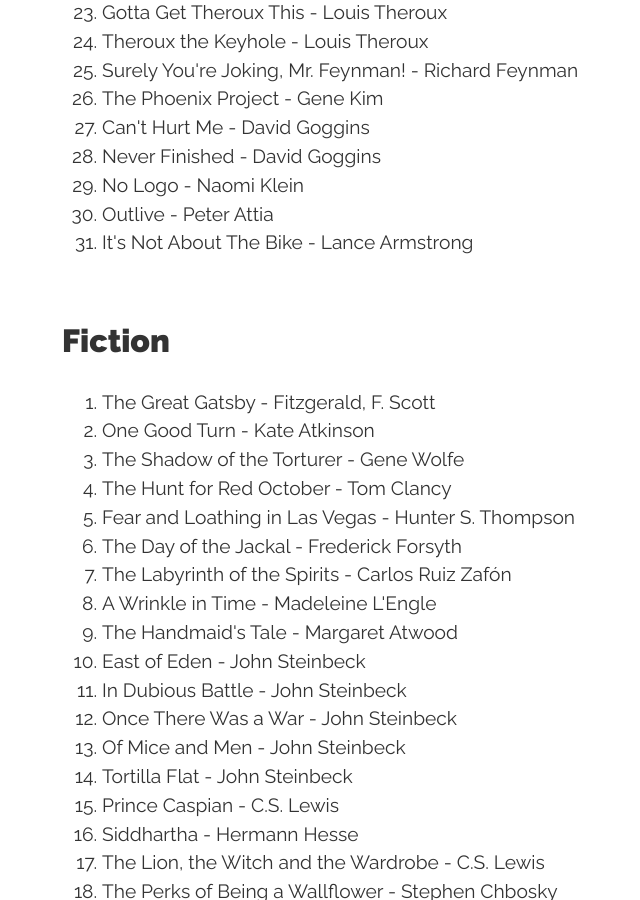
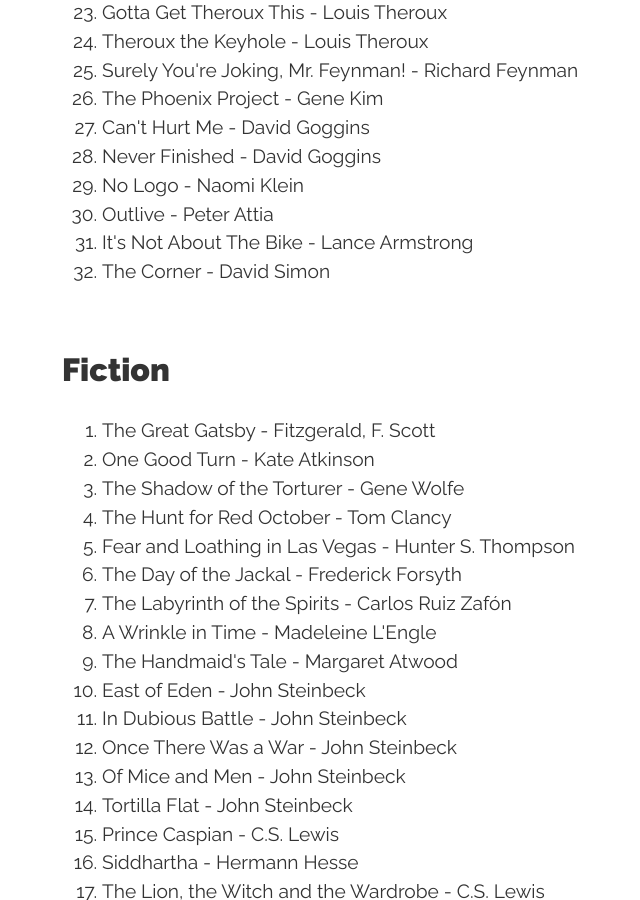
Before and after one commit to conanmercer/conanmercer.github.io, a Jekyll site: the page built from books.html, in a window 1280 px wide and 900 px high, scrolled down 1923 px. Shown: the whole window, without its empty margins (98-738 px from the left). Built offline with Jekyll 4.4.1, drawn with Linux system fonts in a browser that asks for light colours; nearby versions of some CDN libraries; some web fonts are replaced.

Commit message:
add, new book

```diff
--- a/books.html
+++ b/books.html
@@ -80,6 +80,7 @@ title: Books
   <li>No Logo - Naomi Klein</li>
   <li>Outlive - Peter Attia</li>
   <li>It's Not About The Bike - Lance Armstrong</li>
+  <li>The Corner - David Simon</li>
 </ol>
 
 <h2>Fiction</h2>
```
